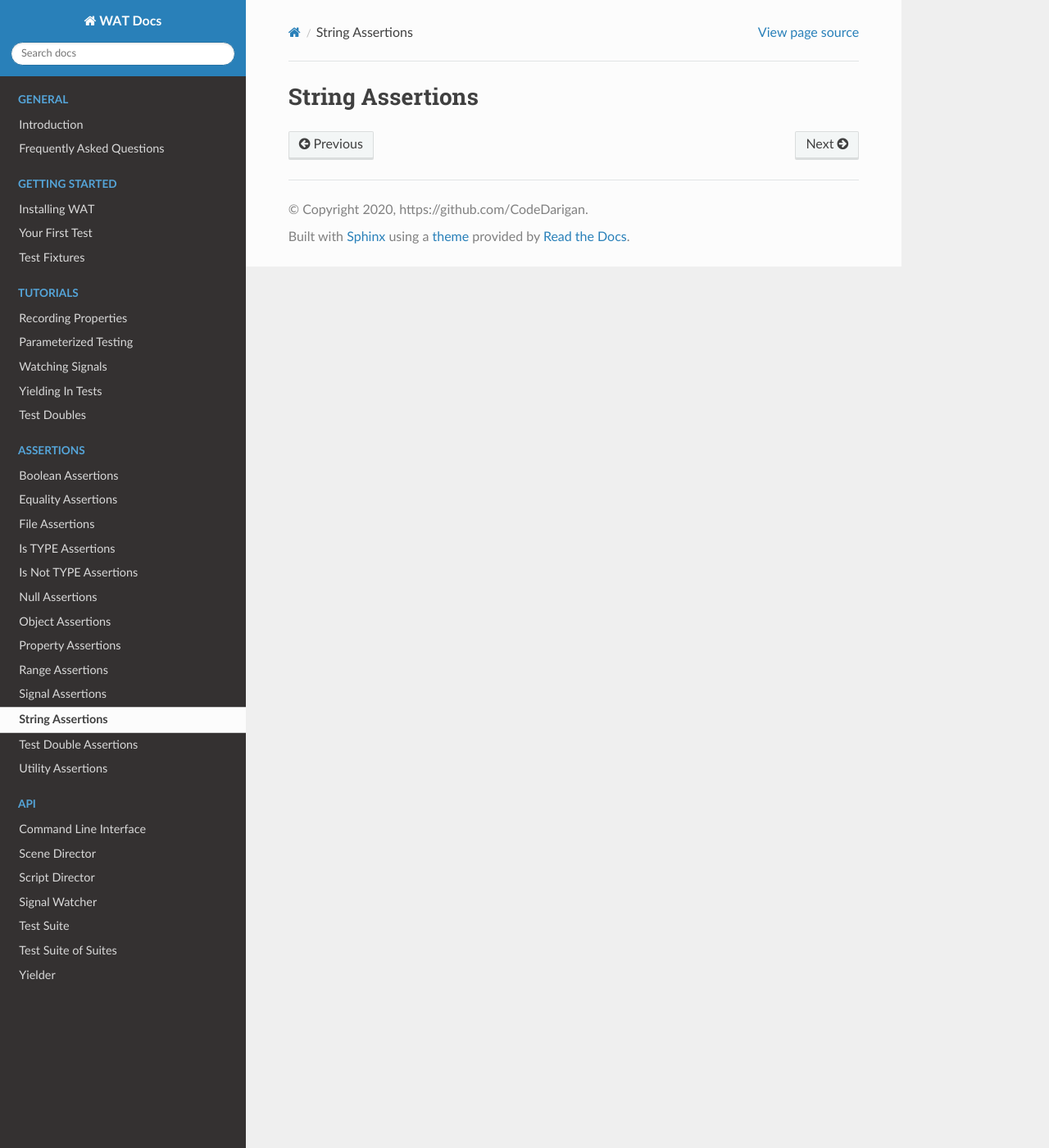
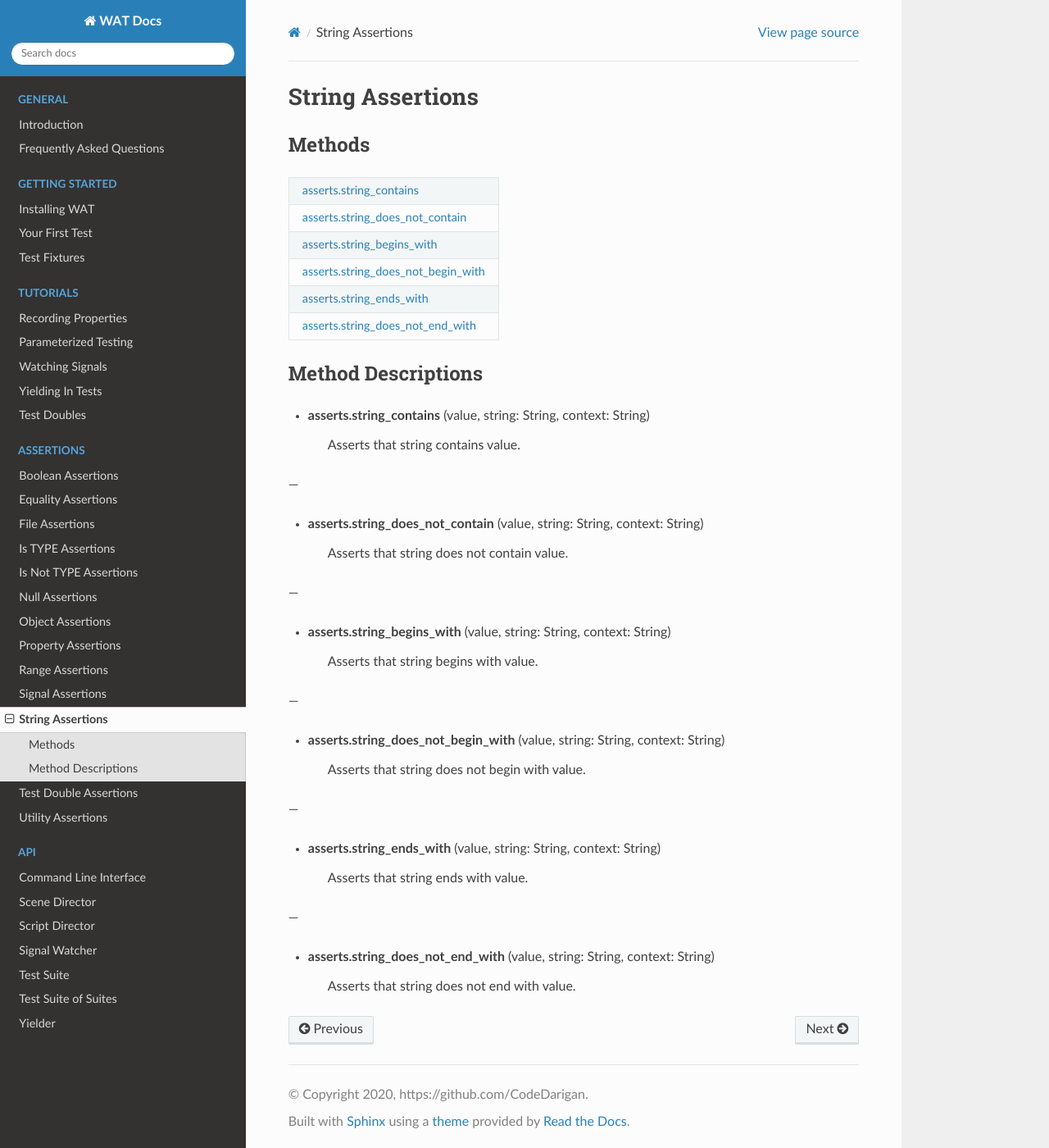
Before and after one commit to CodeDarigan/WATDocRedux, a Sphinx documentation site: the page built from source/pages/assertions/string.rst, in a window 1280 px wide and 1400 px high. Shown: the whole window at 82% size. Built offline with Sphinx 7.4.7 and the Read the Docs theme 2.0.0, drawn with Linux system fonts in a browser that asks for light colours.

Commit message:
Add String Assertions

```diff
--- a/source/pages/assertions/string.rst
+++ b/source/pages/assertions/string.rst
@@ -1,2 +1,66 @@
 String Assertions
 =================
+
+********
+Methods
+********
+
+.. list-table::
+    :widths: 100
+
+    * - :ref:`asserts.string_contains<asserts.string_contains>`
+    * - :ref:`asserts.string_does_not_contain<asserts.string_does_not_contain>`
+    * - :ref:`asserts.string_begins_with<asserts.string_begins_with>`
+    * - :ref:`asserts.string_does_not_begin_with<asserts.string_does_not_begin_with>`
+    * - :ref:`asserts.string_ends_with<asserts.string_ends_with>`
+    * - :ref:`asserts.string_does_not_end_with<asserts.string_does_not_end_with>`
+
+********************
+Method Descriptions
+********************
+
+.. _asserts.string_contains:
+
+* **asserts.string_contains** (value, string: String, context: String)
+
+    Asserts that string contains value.
+
+---
+
+.. _asserts.string_does_not_contain:
+
+* **asserts.string_does_not_contain** (value, string: String, context: String)
+
+    Asserts that string does not contain value.
+
+---
+
+.. _asserts.string_begins_with:
+
+* **asserts.string_begins_with** (value, string: String, context: String)
+
+    Asserts that string begins with value.
+
+---
+
+.. _asserts.string_does_not_begin_with:
+
+* **asserts.string_does_not_begin_with** (value, string: String, context: String)
+
+    Asserts that string does not begin with value.
+
+---
+
+.. _asserts.string_ends_with:
+
+* **asserts.string_ends_with** (value, string: String, context: String)
+
+    Asserts that string ends with value.
+
+---
+
+.. _asserts.string_does_not_end_with:
+
+* **asserts.string_does_not_end_with** (value, string: String, context: String)
+
+    Asserts that string does not end with value.
```
Also changed, not shown: 6 other files.
